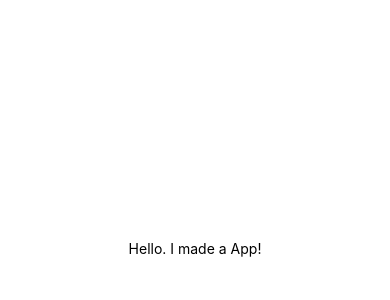
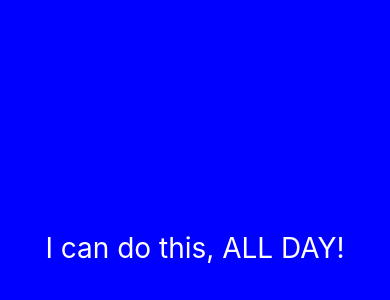
Before and after one commit to j-hm/-RN-NomadWearher, a React Native app: screen / in a window 390 px wide. Shown: the part 174-474 px from the top of the page. Built offline with nearby package versions, Linux system fonts and the light colour scheme.

Commit message:
react native rules

```diff
--- a/App.js
+++ b/App.js
@@ -4,8 +4,8 @@ import { StyleSheet, Text, View } from "react-native";
 export default function App() {
   return (
     <View style={styles.container}>
-      <Text>Hello. I made a App!</Text>
-      <StatusBar style="auto" />
+      <Text style={styles.text}>I can do this, ALL DAY!</Text>
+      <StatusBar style="light" />
     </View>
   );
 }
@@ -13,8 +13,12 @@ export default function App() {
 const styles = StyleSheet.create({
   container: {
     flex: 1,
-    backgroundColor: "#fff",
+    backgroundColor: "blue",
     alignItems: "center",
     justifyContent: "center",
   },
+  text: {
+    fontSize: 28,
+    color: "white",
+  },
 });
```
Also changed, not shown: 1 other file (tests, documents, lock files or other folders).
